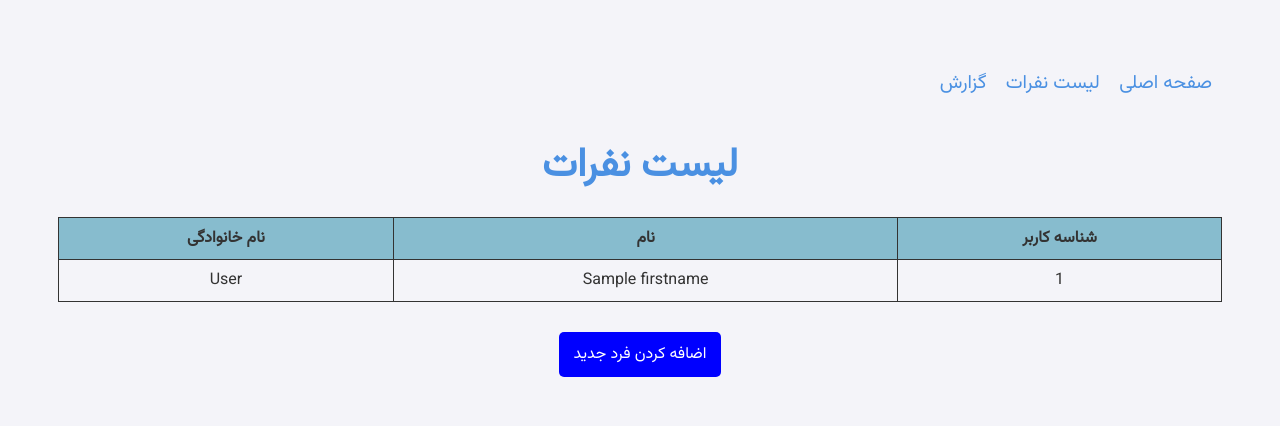
After one commit to hajrezvan/paziresh, a Flask app: template templates/list.html in a window 1280 px wide. The commit adds this page. Shown: the top 426 px of the page. Run offline with Flask 3, Linux system fonts and the light colour scheme; the template is opened without the code that fills it: most values are stand-ins (such as "Sample title", 1, 10 or a date in 2020); parts of the project's set-up code (start-up, migrations or seed data) failed here and were passed over.

Commit message:
✨ Add new uers

```diff
--- a/app.py
+++ b/app.py
@@ -1,14 +1,32 @@
-from flask import Flask, render_template
+from flask import Flask, render_template, request, redirect, url_for
+from db_connection import get_users, add_user
 
 app = Flask(__name__)
 
 @app.route('/')
 def index():
-    # Read employee names from the text file with utf-8 encoding
-    with open('employees.txt', 'r', encoding='utf-8') as file:
-        employees = [line.strip() for line in file.readlines()]
+    employees = [f"{user.firstname} {user.lastname}" for user in get_users()]
     return render_template('index.html', employees=employees)
 
+@app.route('/list')
+def list_users():
+    users = get_users()
+    error = request.args.get('error')
+    return render_template('list.html', users=users, error=error)
+
+@app.route('/add_user', methods=['POST'])
+def add_user_route():
+    userid = request.form['userid']
+    firstname = request.form['firstname']
+    lastname = request.form['lastname']
+
+    # Try to add the new user
+    success, error = add_user(userid, firstname, lastname)
+
+    if success:
+        return redirect(url_for('list_users'))
+    else:
+        return redirect(url_for('list_users', error=error))
 
 if __name__ == '__main__':
     app.run(debug=True)
--- /dev/null
+++ b/db_connection.py
@@ -0,0 +1,43 @@
+# db_connection.py
+
+from sqlalchemy import create_engine, MetaData, Table, select, insert
+from sqlalchemy.orm import sessionmaker
+
+# MySQL connection URL
+DATABASE_URL = 'mysql+pymysql://root:jcAetE0zOzd9grEdw5UFgwWK@kazbek.liara.cloud:33786/javanan4'
+
+# Create engine and bind metadata
+engine = create_engine(DATABASE_URL)
+metadata = MetaData()
+
+# Create a session
+Session = sessionmaker(bind=engine)
+session = Session()
+
+# Reflect the Users table from the database
+users_table = Table('Users', metadata, autoload_with=engine)
+
+def get_users():
+    """Fetches userid, first name, and last name of all users from the Users table."""
+    query = select(users_table.c.userId, users_table.c.firstname, users_table.c.lastname)
+    result = session.execute(query).fetchall()
+    return result
+
+def add_user(userid, firstname, lastname):
+    """Inserts a new user into the Users table. Returns success status and an error message."""
+    # Check if the userid already exists
+    query = select(users_table.c.userId).where(users_table.c.userId == userid)
+    result = session.execute(query).fetchone()
+
+    if result:
+        return False, "کد گروهی تکراری است"  # "Group ID is duplicated"
+
+    # Insert the new user
+    try:
+        insert_query = users_table.insert().values(userId=userid, firstname=firstname, lastname=lastname)
+        session.execute(insert_query)
+        session.commit()
+        return True, None
+    except Exception as e:
+        session.rollback()
+        return False, str(e)
--- a/employees.txt
+++ b/employees.txt
@@ -6,7 +6,6 @@
 اسلامی
 اسماعیلی سیدمحمدحسین
 اسماعیلی علی
-اشرف
 اطمینانی
 امینی
 بازوند
--- a/requirements.txt
+++ b/requirements.txt
@@ -2,7 +2,11 @@ blinker==1.8.2
 click==8.1.7
 colorama==0.4.6
 Flask==3.0.3
+greenlet==3.1.1
 itsdangerous==2.2.0
 Jinja2==3.1.4
 MarkupSafe==2.1.5
+PyMySQL==1.1.1
+SQLAlchemy==2.0.35
+typing_extensions==4.12.2
 Werkzeug==3.0.4
--- /dev/null
+++ b/static/css/l_styles.css
@@ -0,0 +1,233 @@
+/* styles.css */
+
+/* Modal styles */
+.modal {
+    display: none; /* Hidden by default */
+    position: fixed; /* Stay in place */
+    z-index: 1; /* Sit on top */
+    left: 0;
+    top: 0;
+    width: 100%; /* Full width */
+    height: 100%; /* Full height */
+    overflow: auto; /* Enable scroll if needed */
+    background-color: rgba(0, 0, 0, 0.4); /* Black w/ opacity */
+    padding-top: 60px;
+}
+
+/* Modal Content */
+.modal-content {
+    background-color: #fefefe;
+    margin: 5% auto; /* Centered */
+    padding: 20px;
+    border: 1px solid #888;
+    width: 30%; /* Reduced width */
+    border-radius: 8px; /* Rounded corners */
+    box-shadow: 0 4px 8px rgba(0, 0, 0, 0.2); /* Shadow for depth */
+}
+
+/* Reduce button length */
+#openModal, .modal-content button {
+    width: auto; /* Set width to auto to reduce length */
+}
+
+/* Form group styles */
+.form-group {
+    margin-bottom: 15px; /* Spacing between form elements */
+}
+
+/* Input styles */
+input {
+    width: 100%; /* Full width for inputs */
+    padding: 10px; /* Padding for inputs */
+    border: 1px solid #ccc; /* Border for inputs */
+    border-radius: 5px; /* Rounded corners */
+    box-sizing: border-box; /* Ensures padding does not affect width */
+}
+
+/* Form field styles */
+label {
+    font-size: 16px; /* Font size for labels */
+}
+
+/* Button styles */
+.modal-content button {
+    width: auto; /* Set width to auto to reduce length */
+    align-self: flex-start; /* Align the button to the start */
+}
+
+/* Close button */
+.close {
+    color: #aaa;
+    float: right;
+    font-size: 28px;
+    font-weight: bold;
+}
+
+.close:hover,
+.close:focus {
+    color: black;
+    text-decoration: none;
+    cursor: pointer;
+}
+
+/* Media Queries for Responsiveness */
+@media (max-width: 768px) {
+    .modal-content {
+        width: 90%; /* Wider for smaller screens */
+    }
+
+    nav a {
+        display: block; /* Stack links on smaller screens */
+        margin: 5px 0; /* Space between stacked links */
+    }
+
+    table {
+        font-size: 14px; /* Smaller font size for mobile */
+    }
+}
+
+@media (max-width: 480px) {
+    .modal-content {
+        width: 95%; /* Full width for very small screens */
+    }
+
+    h1 {
+        font-size: 24px; /* Smaller heading for mobile */
+    }
+}
+
+
+
+
+
+
+
+
+
+
+
+
+
+
+
+
+
+
+
+
+
+
+
+table, th, td {
+    border: 1px solid #333;
+}
+
+/* Table alignment */
+table {
+    width: 100%; /* Full width for table */
+    border-collapse: collapse; /* No space between borders */
+}
+
+th, td {
+    text-align: center; /* Align table text to the right */
+    padding: 8px; /* Padding for cells */
+}
+
+th {
+    background-color: #87bcce; /* Light gray background for headers */
+}
+
+body {
+    font-family: 'Vazirmatn', sans-serif;
+    background-color: #f4f4f9;
+    color: #333;
+    text-align: center;
+    padding: 50px;
+}
+
+h1 {
+    font-family: 'Vazirmatn', sans-serif;
+    font-size: 2.5em;
+    margin-bottom: 20px;
+    color: #4A90E2;
+}
+
+
+
+
+
+
+
+
+/* Navigation styles */
+nav {
+    text-align: center; /* Align text to the right for RTL */
+    padding: 10px; /* Add padding */
+}
+
+nav a {
+    margin-left: 15px; /* Space between links */
+    text-decoration: none;
+    color: #4A90E2;
+    font-size: 1.2em;
+}
+
+nav a:hover {
+    text-decoration: underline;
+}
+
+/* Navigation links */
+.nav-links {
+    display: flex; /* Display links inline */
+}
+
+@media (max-width: 768px) {
+    .hamburger {
+        display: block; /* Show hamburger icon on smaller screens */
+    }
+
+    .nav-links {
+        display: none; /* Hide links by default */
+        flex-direction: column; /* Stack links vertically */
+    }
+
+    .nav-links.active {
+        display: flex; /* Show links when active */
+    }
+}
+
+/* Hamburger Menu */
+.hamburger {
+    display: none; /* Hidden by default on large screens */
+    font-size: 30px; /* Size of the hamburger icon */
+    cursor: pointer; /* Pointer cursor */
+}
+
+
+
+
+button {
+    font-family: 'Vazirmatn', sans-serif;
+    border: none;
+    text-align: center;
+    margin-top: 30px;
+    font-size: 16px;
+    cursor: pointer;
+    transition: background-color 0.3s;
+}
+
+/* Button styles */
+button {
+    background-color: blue; /* Button color */
+    color: white; /* Text color */
+    border: none; /* No border */
+    border-radius: 5px; /* Rounded corners */
+    padding: 10px 15px; /* Padding */
+    font-size: 16px; /* Font size */
+    cursor: pointer; /* Pointer on hover */
+    transition: background-color 0.3s; /* Transition for hover effect */
+}
+
+button:hover {
+    background-color: darkblue; /* Darker blue on hover */
+}
--- /dev/null
+++ b/static/js/l_scripts.js
@@ -0,0 +1,28 @@
+// scripts.js
+
+// Get modal element
+var modal = document.getElementById("myModal");
+var btn = document.getElementById("openModal");
+var span = document.getElementById("closeModal");
+
+// When the user clicks the button, open the modal
+btn.onclick = function() {
+    modal.style.display = "block";
+}
+
+// When the user clicks on <span> (x), close the modal
+span.onclick = function() {
+    modal.style.display = "none";
+}
+
+// When the user clicks anywhere outside of the modal, close it
+window.onclick = function(event) {
+    if (event.target == modal) {
+        modal.style.display = "none";
+    }
+}
+
+document.getElementById('hamburger').onclick = function() {
+    var navLinks = document.getElementById('nav-links');
+    navLinks.classList.toggle('active'); // Toggle 'active' class
+};
--- /dev/null
+++ b/templates/list.html
@@ -0,0 +1,75 @@
+<!DOCTYPE html>
+<html lang="fa" dir="rtl">
+
+<head>
+    <meta charset="UTF-8">
+    <meta name="viewport" content="width=device-width, initial-scale=1.0">
+    <title>لیست نفرات</title>
+    <link href="https://fonts.googleapis.com/css2?family=Vazirmatn:wght@400&display=swap" rel="stylesheet">
+    <link rel="stylesheet" href="{{ url_for('static', filename='css/l_styles.css') }}">
+</head>
+
+<body>
+    <div class="hamburger" id="hamburger">&#9776;</div>
+    <div class="nav-links" id="nav-links">
+        <nav>
+            <a href="/">صفحه اصلی</a>
+            <a href="/list">لیست نفرات</a>
+            <a href="#">گزارش</a>
+        </nav>
+    </div>
+
+    <h1>لیست نفرات</h1>
+
+    <table>
+        <thead>
+            <tr>
+                <th>شناسه کاربر</th>
+                <th>نام</th>
+                <th>نام خانوادگی</th>
+            </tr>
+        </thead>
+        <tbody>
+            {% for user in users %}
+            <tr>
+                <td>{{ user.userId }}</td>
+                <td>{{ user.firstname }}</td>
+                <td>{{ user.lastname }}</td>
+            </tr>
+            {% endfor %}
+        </tbody>
+    </table>
+
+    <button id="openModal">اضافه کردن فرد جدید</button>
+
+    <!-- Modal Structure -->
+    <div id="myModal" class="modal">
+        <div class="modal-content">
+            <span class="close" id="closeModal">&times;</span>
+            <h2>اضافه کردن فرد جدید</h2>
+            <form action="{{ url_for('add_user_route') }}" method="POST">
+                <div class="form-group">
+                    <label for="userid">شناسه کاربر:</label>
+                    <input type="text" id="userid" name="userid" required>
+                </div>
+                <div class="form-group">
+                    <label for="firstname">نام:</label>
+                    <input type="text" id="firstname" name="firstname" required>
+                </div>
+                <div class="form-group">
+                    <label for="lastname">نام خانوادگی:</label>
+                    <input type="text" id="lastname" name="lastname" required>
+                </div>
+                <button type="submit">اضافه کردن</button>
+            </form>
+        </div>
+    </div>
+
+    {% if error %}
+    <p style="color: red;">{{ error }}</p>
+    {% endif %}
+
+    <script src="{{ url_for('static', filename='js/l_scripts.js') }}"></script>
+</body>
+
+</html>
```
Also changed, not shown: static/css/styles.css (added, +95 -0 lines), static/js/scripts.js (added, +44 -0 lines), templates/index.html (+19 -45 lines).
